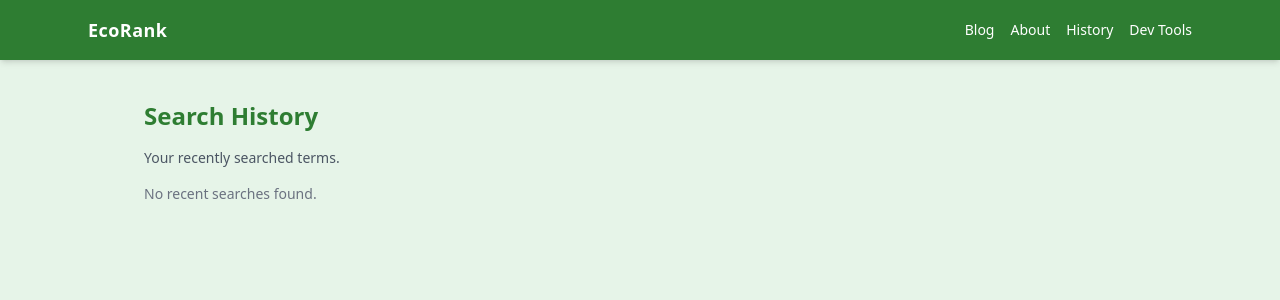
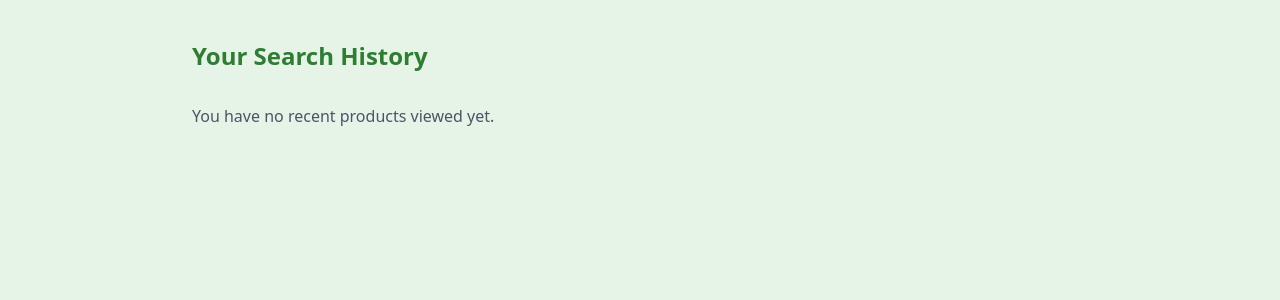
Before and after one commit to Sozbad/FIREBASE_DEPLOY_TOKEN, a React (Vite) app: page /history in a window 1280 px wide. Shown: the top 300 px of the page. Built offline with nearby package versions, Linux system fonts and the light colour scheme.

Commit message:
Update History.jsx

```diff
--- a/src/pages/History.jsx
+++ b/src/pages/History.jsx
@@ -1,52 +1,44 @@
-import React, { useEffect, useState } from 'react';
-import Layout from '../components/Layout';
-import { Clock, Trash2 } from 'lucide-react';
+import React, { useEffect, useState } from "react";
+import { useNavigate } from "react-router-dom";
 
-export default function History() {
-  const [items, setItems] = useState([]);
+const History = () => {
+  const [history, setHistory] = useState([]);
+  const navigate = useNavigate();
 
   useEffect(() => {
-    const saved = JSON.parse(localStorage.getItem('recentSearches')) || [];
-    setItems(saved);
+    const storedHistory = JSON.parse(localStorage.getItem("searchHistory")) || [];
+    setHistory(storedHistory);
   }, []);
 
-  const clearHistory = () => {
-    localStorage.removeItem('recentSearches');
-    setItems([]);
+  const handleProductClick = (product) => {
+    navigate(`/product/${product.id}`);
   };
 
   return (
-    <Layout>
-      <h1 className="text-2xl font-bold text-[#2e7d32] mb-4">Search History</h1>
-      <p className="text-sm text-gray-600 mb-4">Your recently searched terms.</p>
+    <div className="min-h-screen bg-[#e6f4e8] py-10 px-4">
+      <div className="max-w-4xl mx-auto">
+        <h1 className="text-2xl font-bold text-[#2e7d32] mb-8">Your Search History</h1>
 
-      {items.length === 0 ? (
-        <p className="text-sm text-gray-500">No recent searches found.</p>
-      ) : (
-        <div className="space-y-4">
-          {items.map((term, i) => (
-            <div key={i} className="flex justify-between items-center bg-white border px-4 py-3 rounded-xl shadow-sm">
-              <div className="flex items-center gap-2 text-sm text-gray-800">
-                <Clock className="w-4 h-4 text-gray-500" />
-                {term}
+        {history.length === 0 ? (
+          <p className="text-gray-600">You have no recent products viewed yet.</p>
+        ) : (
+          <div className="grid grid-cols-1 sm:grid-cols-2 gap-6">
+            {history.map((item, index) => (
+              <div
+                key={index}
+                onClick={() => handleProductClick(item)}
+                className="bg-white rounded-lg shadow-md p-4 hover:bg-green-100 cursor-pointer"
+              >
+                <h2 className="text-lg font-bold mb-2">{item.name}</h2>
+                <p className="text-sm">Score: {item.score !== null ? item.score : "N/A"}</p>
+                <p className="text-sm">Category: {item.primary_category}</p>
               </div>
-              <button
-                onClick={() => (window.location.href = `/?q=${encodeURIComponent(term)}`)}
-                className="text-xs text-blue-600 hover:underline"
-              >
-                Search again
-              </button>
-            </div>
-          ))}
-          <button
-            onClick={clearHistory}
-            className="text-sm text-red-600 hover:underline mt-6 flex items-center gap-1"
-          >
-            <Trash2 className="w-4 h-4" />
-            Clear all history
-          </button>
-        </div>
-      )}
-    </Layout>
+            ))}
+          </div>
+        )}
+      </div>
+    </div>
   );
-}
+};
+
+export default History;
```
